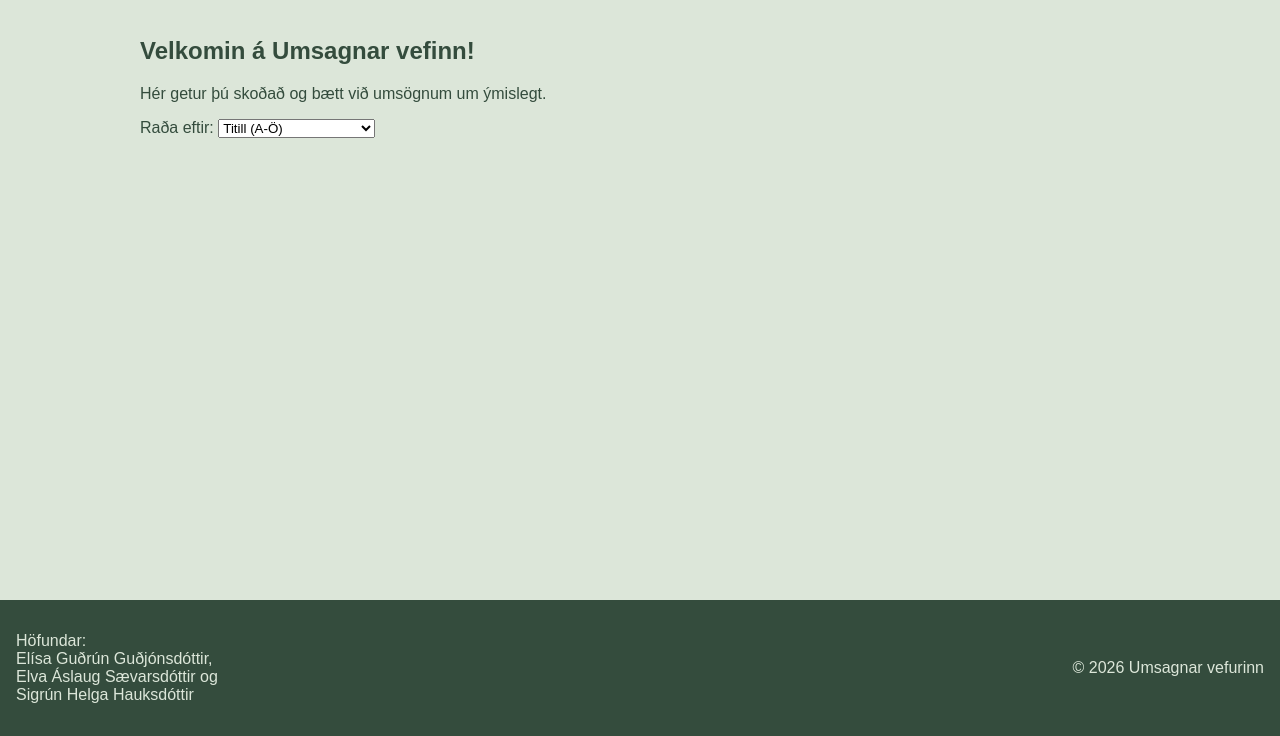
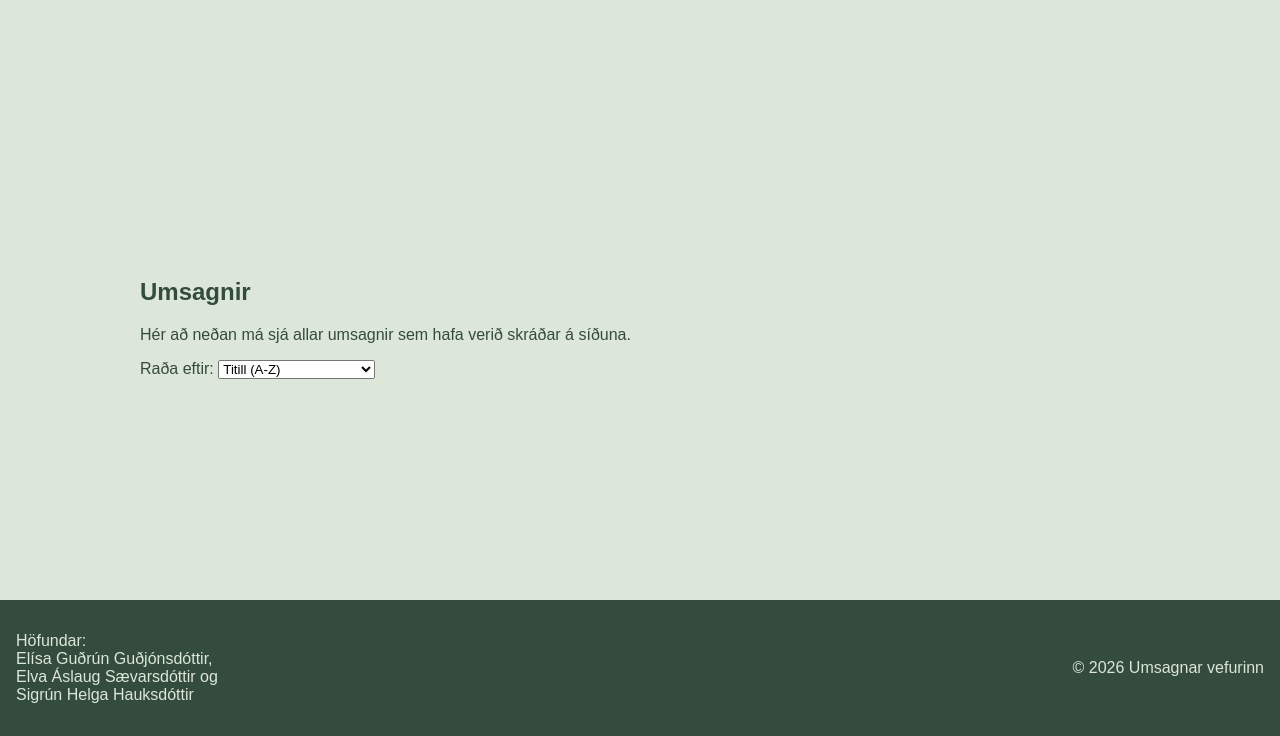
Before and after one commit to elvaaslaug-star/H-pverkefni-2-EES, a website built with Vite: page index.html in a window 1280 px wide. Shown: the part 64-800 px from the top of the page. Built offline with nearby package versions, Linux system fonts and the light colour scheme.

Commit message:
breyta yfir í js

```diff
--- a/index.html
+++ b/index.html
@@ -6,21 +6,7 @@
     <title>Umsagnar vefurinn</title>
     <link rel="stylesheet" href="main-styles.css" />
   </head>
-    <main>
-      <h2>Velkomin á Umsagnar vefinn!</h2>
-      <p>Hér getur þú skoðað og bætt við umsögnum um ýmislegt.</p>
-      <div id="review-container">
-        <label for="sort">Raða eftir:</label>
-        <select id="sort">
-          <option value="title-asc">Titill (A-Ö)</option>
-          <option value="title-desc">Titill (Ö-A)</option>
-          <option value="author-asc">Höfundur (A-Ö)</option>
-          <option value="rating-desc">Einkunn (Hæsta fyrst)</option>
-          <option value="rating-asc">Einkunn (Lægsta fyrst)</option>
-        </select>
-      </div>
-      <div id="reviews-container"></div>
-    </main>
-      <script type="module" src="./main.js"></script>
+  <body>
+    <script type="module" src="./main.js"></script>
   </body>
 </html>
--- a/main.js
+++ b/main.js
@@ -1,13 +1,14 @@
-import { renderLayout } from "./src/js/layout.js";
+import { renderLayout, renderReviews } from "./src/js/layout.js";
 import { setupSorting } from "./src/js/sorting.js";
 import { saekjaGogn } from "./src/js/storage.js";
 
 /* Bæta við haus og fót */
 renderLayout();
+renderReviews();
 
 const umsagnir = saekjaGogn([]);
 
-function renderReviews(umsagnir) {
+function renderReviewsList(umsagnir) {
   const container = document.getElementById("reviews-container");
 
   if (!container) return;
@@ -27,7 +28,6 @@ function renderReviews(umsagnir) {
     container.appendChild(reviewElement);
   });
 }
-//listi yfir bækur
-//renderbooks til að birta bækurnar
-renderReviews(umsagnir);
-setupSorting(umsagnir, renderReviews);
+
+renderReviewsList(umsagnir);
+setupSorting(umsagnir, renderReviewsList);
--- a/src/js/layout.js
+++ b/src/js/layout.js
@@ -59,11 +59,57 @@ export function renderLayout() {
 
   if (!main) {
     main = document.createElement("main");
-    document.body.appendChild(main);
   }
 
   document.body.prepend(createHeader());
-  document.body.append(createFooter());
+  document.body.append(main);
+  //document.body.append(createFooter());
 
   return main;
 }
+
+export function renderReviews() {
+  const main = document.createElement("main");
+
+  if (!main) return;
+
+  const header = document.createElement("h2");
+  header.textContent = "Umsagnir";
+
+  const paragraph = document.createElement("p");
+  paragraph.textContent =
+    "Hér að neðan má sjá allar umsagnir sem hafa verið skráðar á síðuna.";
+
+  const reviewsContainer = document.createElement("div");
+  reviewsContainer.id = "reviews-container";
+
+  const sortLabel = document.createElement("label");
+  sortLabel.htmlFor = "sort";
+  sortLabel.textContent = "Raða eftir: ";
+
+  const select = document.createElement("select");
+  select.id = "sort";
+
+  const options = [
+    { value: "title-asc", text: "Titill (A-Z)" },
+    { value: "title-desc", text: "Titill (Z-A)" },
+    { value: "author-asc", text: "Höfundur (A-Z)" },
+    { value: "rating-desc", text: "Einkunn (Hæsta fyrst)" },
+    { value: "rating-asc", text: "Einkunn (Lægsta fyrst)" }
+  ];
+
+  options.forEach((optionData) => {
+    const option = document.createElement("option");
+    option.value = optionData.value;
+    option.textContent = optionData.text;
+    select.appendChild(option);
+  });
+
+  const reviewsContainerWrapper = document.createElement("div");
+  reviewsContainerWrapper.id = "reviews-container-wrapper";
+
+  reviewsContainerWrapper.append(sortLabel, select, reviewsContainer);
+  main.append(header, paragraph, reviewsContainerWrapper);
+  document.body.appendChild(main);
+  document.body.append(createFooter());
+}
```
